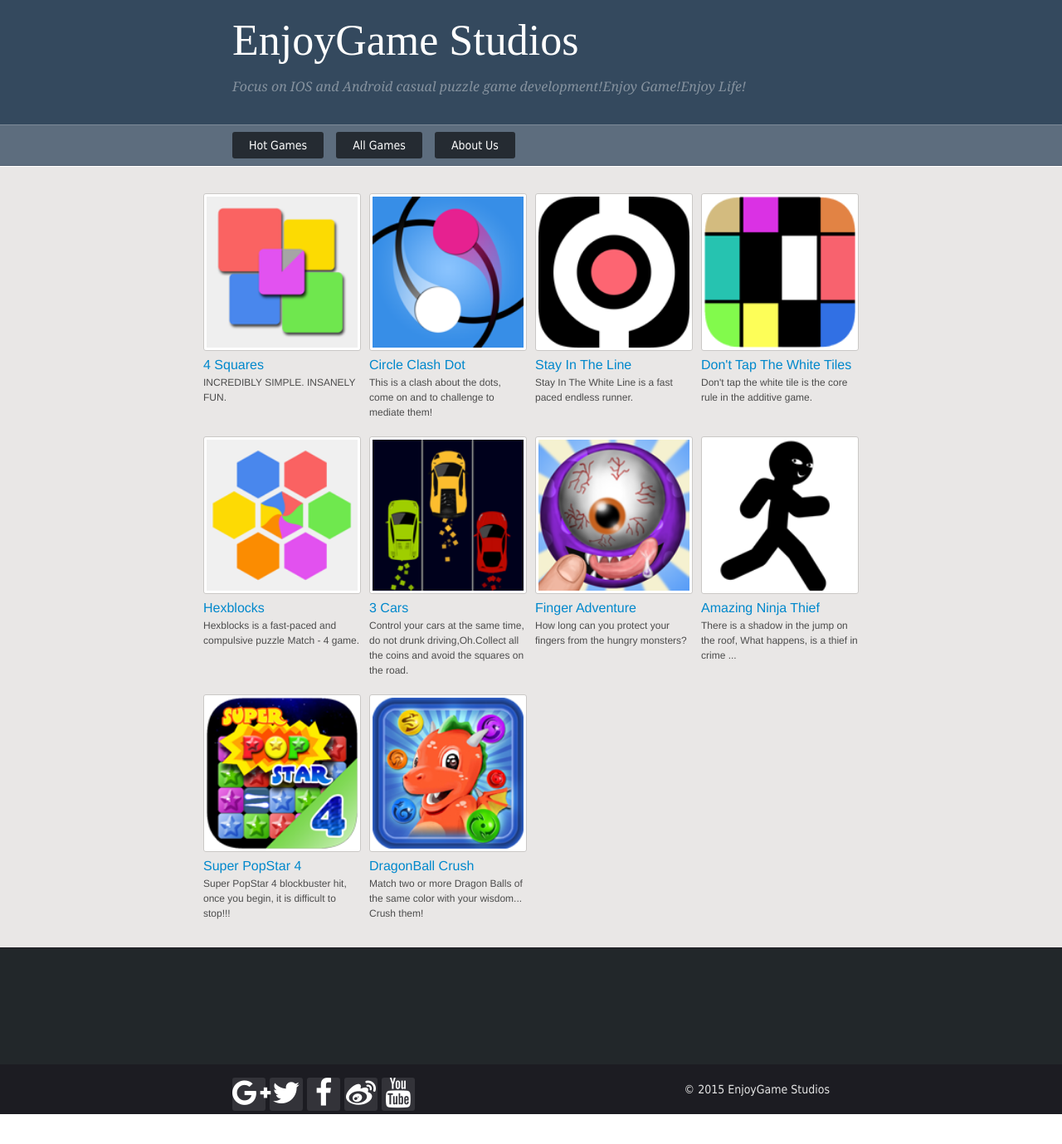
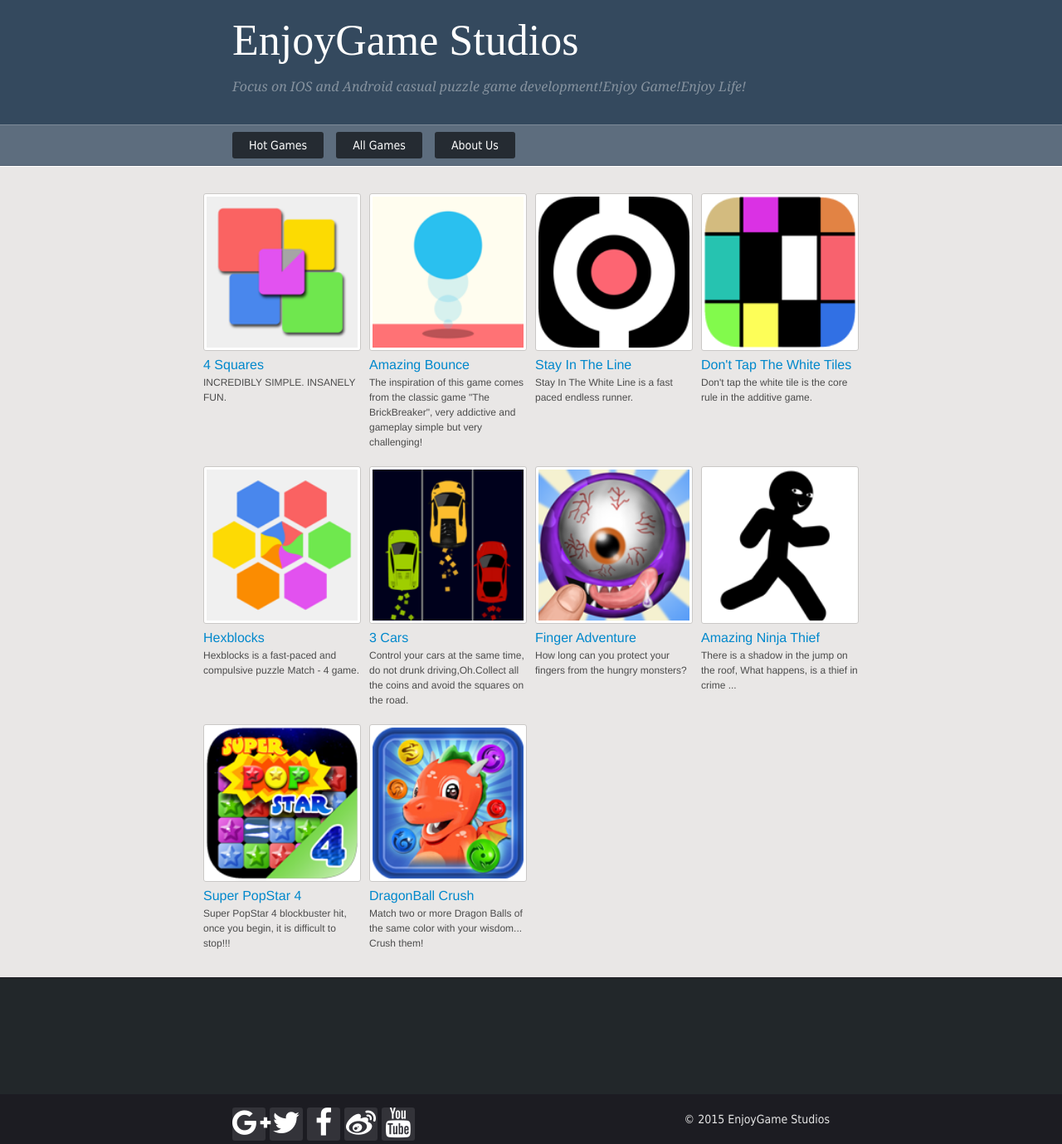
Before and after one commit to enjoygamestudios/enjoygamestudios.github.io, a Jekyll site: the page built from index.html, in a window 1280 px wide. Shown: the whole page at 83% size. Built offline with Jekyll 4.4.1, drawn with Linux system fonts in a browser that asks for light colours; nearby versions of some CDN libraries; the list of posts is cut into pages by our own code; before the commit the page ends 1343 px from its top, so only the background shows below that.

Commit message:
amazing bounce

```diff
--- a/_posts/2015-05-05-circleclash.html
+++ b/_posts/2015-05-05-circleclash.html
@@ -18,7 +18,7 @@
 </div>
 
 <div class="span-8 project last">
-    <a href="https://play.google.com/store/apps/details?id=com.es.game.circleclash" target="_blank">
+    <a href="http://zhushou.360.cn/detail/index/soft_id/2970884" target="_blank">
         <img src="/images/btn/down_more.png" width="250" height="100" class="" />
     </a>
 </div>
--- a/_posts/2015-05-28-crossroad.html
+++ b/_posts/2015-05-28-crossroad.html
@@ -18,7 +18,7 @@
 </div>
 
 <div class="span-8 project last">
-    <a href="https://play.google.com/store/apps/details?id=com.es.games.crossroad" target="_blank">
+    <a href="http://zhushou.360.cn/detail/index/soft_id/3029720" target="_blank">
         <img src="/images/btn/down_more.png" width="250" height="100" class="" />
     </a>
 </div>
--- a/index.html
+++ b/index.html
@@ -17,11 +17,11 @@
     <p class="subgametitle">INCREDIBLY SIMPLE. INSANELY FUN.</p>
 </div>
 <div class="span-5 project">
-    <a href="/circleclash">
-        <img src="/images/circleclash/icon.png" width="182" height="182" class="tile" />
-        <span class="gametitle">Circle Clash Dot</span>
+    <a href="/amazingbounce">
+        <img src="/images/amazingbounce/icon.png" width="182" height="182" class="tile" />
+        <span class="gametitle">Amazing Bounce</span>
     </a>
-    <p class="subgametitle">This is a clash about the dots, come on and to challenge to mediate them!</p>
+    <p class="subgametitle">The inspiration of this game comes from the classic game "The BrickBreaker", very addictive and gameplay simple but very challenging!</p>
 </div>
 <div class="span-5 project">
     <a href="/intheline">
```
Also changed, not shown: _posts/2015-07-03-amazingbounce.html (added, +38 -0 lines), images/amazingbounce/1.png (added), images/amazingbounce/2.png (added), images/amazingbounce/3.png (added), images/amazingbounce/icon.png (added).
